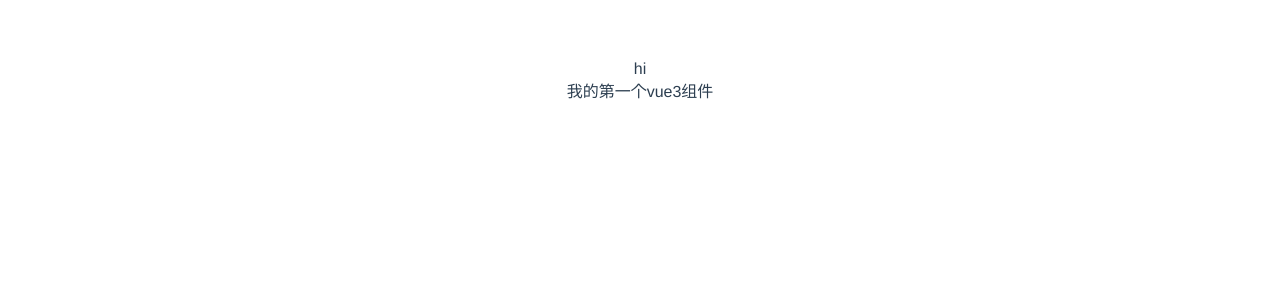
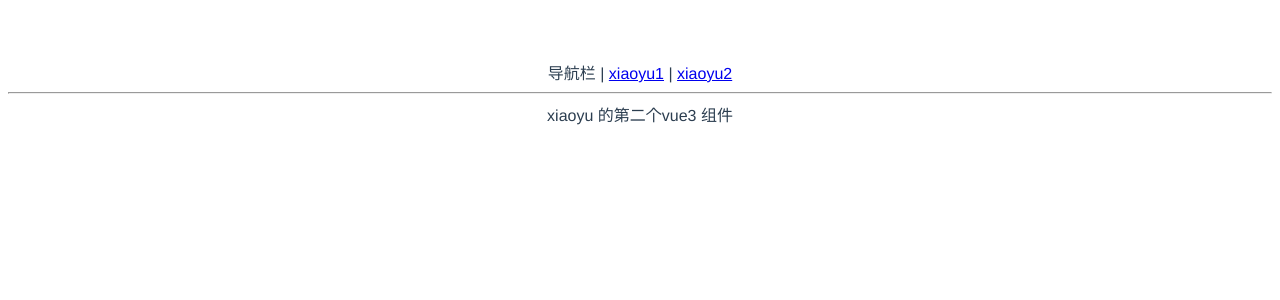
Before and after one commit to cxyxiaoyuyu/vue3-gulu, a Vue app: page /#/2 in a window 1280 px wide. Shown: the top 300 px of the page. Built offline with nearby package versions, Linux system fonts and the light colour scheme.

Commit message:
实现路由功能

```diff
--- a/index.html
+++ b/index.html
@@ -8,6 +8,6 @@
 </head>
 <body>
   <div id="app"></div>
-  <script type="module" src="/src/main.js"></script>
+  <script type="module" src="/src/main.ts"></script>
 </body>
 </html>
--- a/src/App.vue
+++ b/src/App.vue
@@ -1,6 +1,7 @@
 <template>
-  <div>hi</div>
-  <xiaoyu></xiaoyu>
+  <div>导航栏 | <router-link to="/">xiaoyu1</router-link> | <router-link to="/2">xiaoyu2</router-link></div>
+  <hr />
+  <router-view></router-view>
 </template>
 
 <script>
--- /dev/null
+++ b/src/components/xiaoyu2.vue
@@ -0,0 +1,13 @@
+<template>
+  <div>xiaoyu 的第二个vue3 组件</div>
+</template>
+
+<script>
+export default {
+
+}
+</script>
+
+<style>
+
+</style>
--- a/src/main.js
+++ /dev/null
@@ -1,5 +0,0 @@
-import { createApp } from 'vue'
-import App from './App.vue'
-import './index.css'
-
-createApp(App).mount('#app')
--- /dev/null
+++ b/src/main.ts
@@ -0,0 +1,23 @@
+import { createApp } from 'vue'
+import App from './App.vue'
+import './index.css'
+
+import xiaoyu from './components/xiaoyu.vue'
+import xiaoyu2 from './components/xiaoyu2.vue'
+
+import {createWebHashHistory,createRouter} from 'vue-router'
+
+
+const history = createWebHashHistory()
+const router = createRouter({
+    history,
+    routes: [
+        {path: '/', component: xiaoyu},
+        {path: '/2', component: xiaoyu2}
+    ]
+})
+
+const app = createApp(App)
+app.use(router)
+
+app.mount('#app')
--- /dev/null
+++ b/src/shims-vue.d.ts
@@ -0,0 +1,5 @@
+declare module '*.vue' {
+    import {ComponentOptions} from 'vue'
+    const componentOptions: ComponentOptions
+    export default componentOptions
+}
```
Also changed, not shown: package.json (+4 -3 lines), 1 other file (tests, documents, lock files or other folders).
